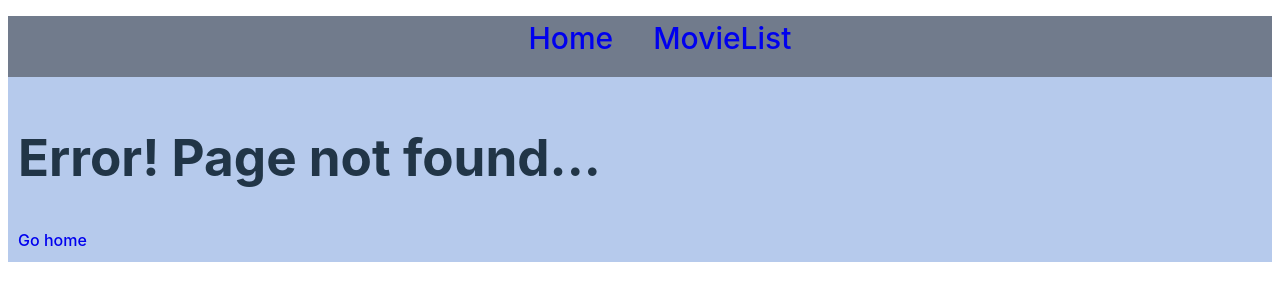
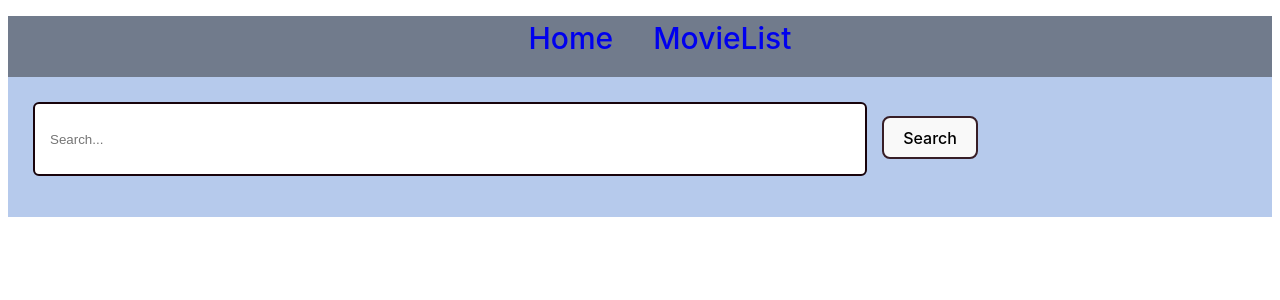
Before and after one commit to KarolinaIvanitska/goit-react-hw-05, a React (Vite) app: page /movies in a window 1280 px wide. Before the commit this address had no page. Shown: the top 300 px of the page. Built offline with nearby package versions, Linux system fonts and the light colour scheme; the HTML template or start-up script is replaced by a standard one.

Commit message:
searchBar

```diff
--- a/package.json
+++ b/package.json
@@ -11,6 +11,7 @@
   },
   "dependencies": {
     "axios": "^1.6.8",
+    "formik": "^2.4.5",
     "react": "^18.2.0",
     "react-dom": "^18.2.0",
     "react-router-dom": "^6.22.3"
--- a/src/App.jsx
+++ b/src/App.jsx
@@ -6,6 +6,7 @@ import Layout from "./components/Layout/Layout";
 import MovieDetailsPage from "./pages/MovieDetailsPage/MovieDetailsPage";
 import MovieReviews from "./components/MovieReviews/MovieReviews";
 import MovieCast from "./components/MovieCast/MovieCast";
+import MoviesPage from "./pages/MoviesPage/MoviesPage";
 
 function App() {
   return (
@@ -13,6 +14,7 @@ function App() {
       <Routes>
         <Route path="/" element={<Layout />}>
           <Route path="/" element={<HomePage />} />
+          <Route path="movies" element={<MoviesPage />} />
           <Route path="movies/:movieId" element={<MovieDetailsPage />}>
             <Route path="reviews" element={<MovieReviews />} />
             <Route path="cast" element={<MovieCast />} />
--- a/src/api/api.js
+++ b/src/api/api.js
@@ -50,3 +50,17 @@ export const fetchMovieReviews = async (movieId) => {
   });
   return response.data;
 };
+
+export const fetchSearchMovies = async (query) => {
+  const response = await axios.get(`3/search/movie?query=${query}`, {
+    headers: {
+      Authorization: API_KEY,
+    },
+    params: {
+      language: "en-US",
+      page: 1,
+      include_adult: "false",
+    },
+  });
+  return response.data;
+};
--- a/src/components/MovieList/MovieList.jsx
+++ b/src/components/MovieList/MovieList.jsx
@@ -0,0 +1,18 @@
+import { Link } from "react-router-dom";
+
+const MovieList = ({ movies }) => {
+  return (
+    <div>
+      <ul>
+        {movies &&
+          movies.map((movie) => (
+            <li key={movie.id}>
+              <Link to={`/movies/${movie.id}`}>{movie.title}</Link>
+            </li>
+          ))}
+      </ul>
+    </div>
+  );
+};
+
+export default MovieList;
--- a/src/components/Navigation/Navigation.jsx
+++ b/src/components/Navigation/Navigation.jsx
@@ -9,7 +9,7 @@ const Navigation = () => {
             <NavLink to="/">Home</NavLink>
           </li>
           <li className={css.nav}>
-            <NavLink to="/">MovieList</NavLink>
+            <NavLink to="/movies">MovieList</NavLink>
           </li>
         </ul>
       </div>
--- a/src/components/SearchBar/SearchBar.jsx
+++ b/src/components/SearchBar/SearchBar.jsx
@@ -1,4 +1,30 @@
-const SearchBar = () => {
-  return <div></div>;
+import { Formik, Field, Form } from "formik";
+import css from "./SearchBar.module.css";
+
+const SearchBar = ({ setUseSearchParams }) => {
+  const initialValues = {
+    query: "",
+  };
+  const handleSubmit = (values) => {
+    console.log(values);
+    setUseSearchParams({ query: values.query });
+  };
+  return (
+    <div>
+      <Formik initialValues={initialValues} onSubmit={handleSubmit}>
+        <Form className={css.form}>
+          <Field
+            className={css.field}
+            type="text"
+            name="query"
+            placeholder="Search..."
+          />
+          <button className={css.btn} type="submit">
+            Search
+          </button>
+        </Form>
+      </Formik>
+    </div>
+  );
 };
 export default SearchBar;
--- /dev/null
+++ b/src/components/SearchBar/SearchBar.module.css
@@ -0,0 +1,16 @@
+.field {
+  width: 800px;
+  height: 40px;
+  margin: 15px;
+  border-radius: 6px;
+  padding: 15px;
+  border: 2px solid rgb(24, 3, 11);
+}
+
+.form {
+  position: relative;
+}
+
+.btn {
+  border: 2px solid rgb(55, 30, 39);
+}
--- a/src/pages/MoviesPage/MoviesPage.jsx
+++ b/src/pages/MoviesPage/MoviesPage.jsx
@@ -0,0 +1,32 @@
+import { useEffect, useState } from "react";
+import { useSearchParams } from "react-router-dom";
+
+import SearchBar from "../../components/SearchBar/SearchBar";
+import MovieList from "../../components/MovieList/MovieList";
+import { fetchSearchMovies } from "../../api/api";
+
+const MoviesPage = () => {
+  const [movies, setMovies] = useState([]);
+  const [searchParams, setUseSearchParams] = useSearchParams();
+
+  const handleSearchMovies = async (query) => {
+    const response = await fetchSearchMovies(query);
+    setMovies(response.results);
+  };
+
+  useEffect(() => {
+    const query = searchParams.get("query");
+    if (query) {
+      handleSearchMovies(query);
+    }
+  }, [searchParams]);
+
+  return (
+    <div>
+      <SearchBar setUseSearchParams={setUseSearchParams} />
+      <MovieList movies={movies} />
+    </div>
+  );
+};
+
+export default MoviesPage;
```
Also changed, not shown: 1 other file (tests, documents, lock files or other folders).
